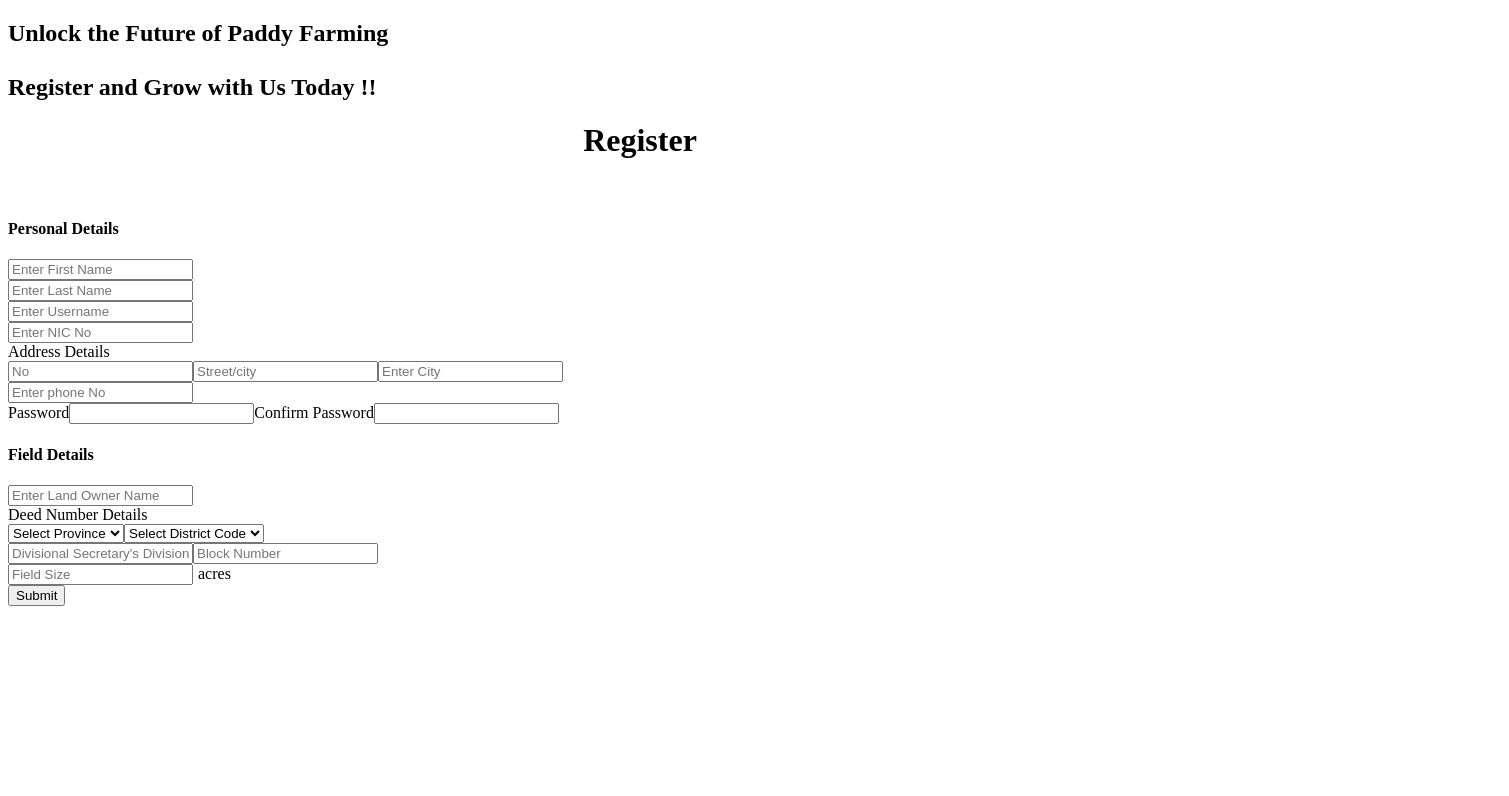
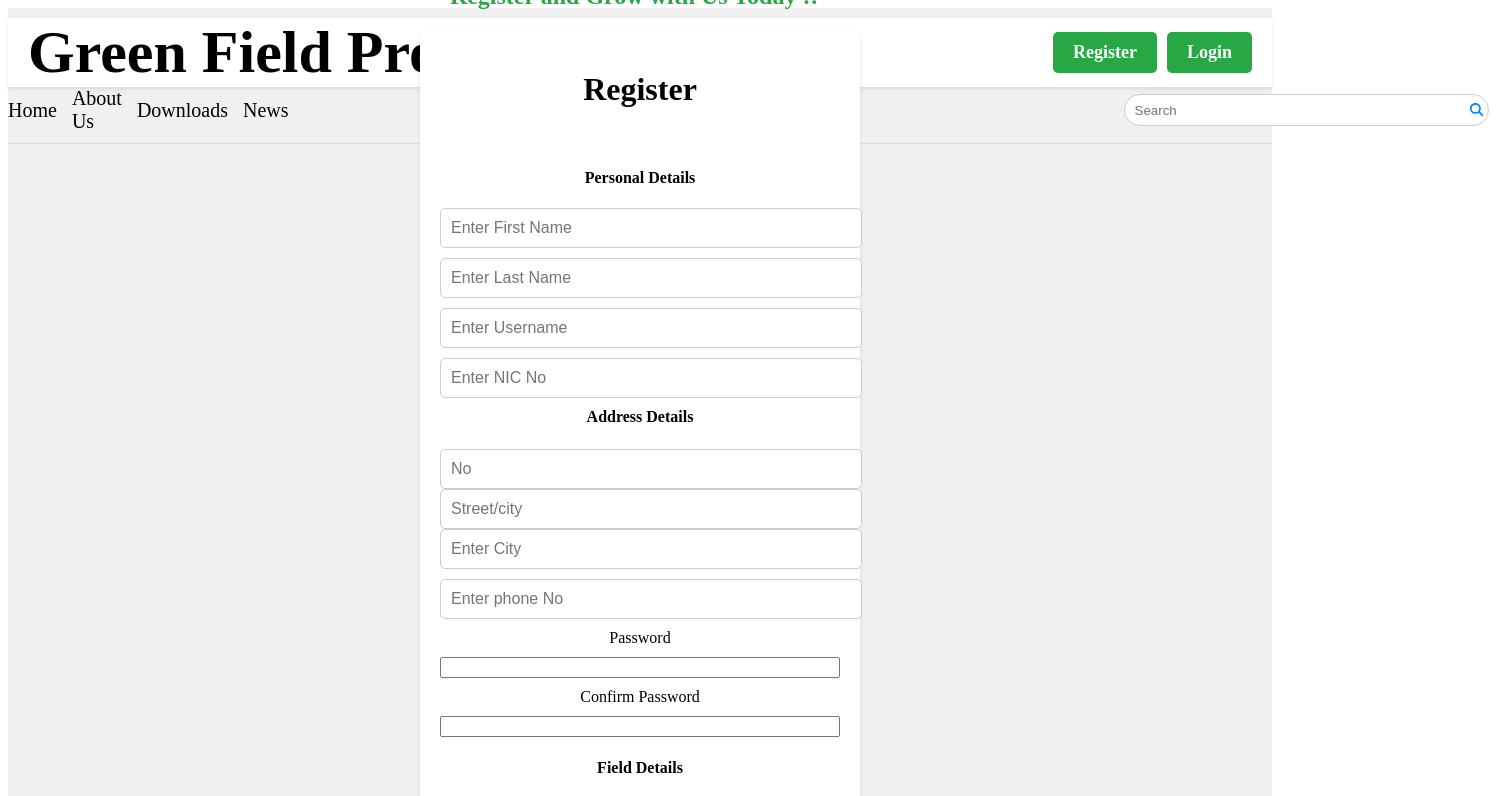
Before and after one commit to dhanuyapa/farming_mern, a React (Create React App) app in the folder project/frontend/: page /addCustomer in a window 1280 px wide. Shown: the top 796 px of the page, 1509 px wide, since content can reach past the window. Built offline with nearby package versions, Linux system fonts and the light colour scheme.

Commit message:
Header Added

```diff
--- a/project/frontend/src/App.js
+++ b/project/frontend/src/App.js
@@ -1,5 +1,6 @@
 import React from "react";
 import { BrowserRouter as Router, Route, Routes } from "react-router-dom";
+import Header from './component/Header';
 import AddCustomer from "./component/AddCustomer";
 import AllCustomers from "./component/AllCustomers";
 import Login from "./component/Login";
@@ -11,6 +12,7 @@ function App() {
   return (
     <Router>
       <div className="App">
+      <Header />
         <Routes>
           <Route path="/" element={<AllCustomers />} />
           <Route path="/addCustomer" element={<AddCustomer />} />
--- a/project/frontend/src/component/AddCustomer.js
+++ b/project/frontend/src/component/AddCustomer.js
@@ -1,6 +1,6 @@
 
 import React, {useState} from "react";
-
+import "./Registration.css";
 import axios from "axios";
 
 import { useNavigate } from 'react-router-dom';
--- /dev/null
+++ b/project/frontend/src/component/Header.css
@@ -0,0 +1,134 @@
+/* Header styles */
+header {
+    background-color: #f0f0f0;
+    border-bottom: 1px solid #ddd;
+    padding: 10px 0;
+  }
+
+  .header-top {
+    background-color: #fff;
+    box-shadow: 0px 2px 4px rgba(0, 0, 0, 0.1);
+  }
+
+  .header-container {
+    display: flex;
+    justify-content: space-between;
+    align-items: center;
+    padding: 0 20px;
+  }
+
+  .header-brand {
+    text-align: center;
+  }
+
+  .header-brand a {
+    text-decoration: none;
+  }
+
+  .header-buttons {
+    display: flex;
+    gap: 10px;
+  }
+
+  /* Navigation styles */
+  .nav-header-bottom ul {
+    display: flex;
+    list-style: none;
+    padding: 0;
+    margin: 0;
+    align-items: center;
+  }
+
+  .nav-header-bottom li {
+    margin-right: 15px;
+    font-size: 20px;
+  }
+
+  .nav-header-bottom a {
+    text-decoration: none;
+    color: #000;
+  }
+
+  .nav-header-bottom a:hover {
+    text-decoration: underline;
+  }
+
+  /* Search bar styles */
+  .rounded-search-bar {
+    display: flex;
+    align-items: center;
+    background-color: #fff;
+    border-radius: 25px;
+    padding: 0 10px;
+    margin-left: auto; /* Push to the right */
+  }
+
+ /* Search bar styles */
+.rounded-search-bar {
+    display: flex;
+    align-items: center;
+    background-color: #fff;
+    border-radius: 20px;
+    padding: 0 10px;
+    margin-left: auto; /* Push the search bar to the right corner */
+    margin-right: 20px; /* Add some right margin to adjust the position */
+  }
+
+  .rounded-search-bar {
+    display: flex;
+    align-items: center;
+    justify-content: flex-start;
+    border: 1px solid #ccc;
+    border-radius: 20px;
+    padding: 5px;
+    background-color: white;
+    height: 20px;
+    margin-left: 820px;
+}
+
+.rounded-search-bar input[type="text"] {
+    flex: 1;
+    border: none;
+    outline: none;
+    padding: 5px;
+    border-radius: 20px;
+    width: 300px;
+}
+
+.rounded-search-bar .search-button {
+    background-color: transparent;
+    border: none;
+    outline: none;
+    cursor: pointer;
+    padding: 0;
+    margin-left: 30px;
+    color: #007BFF;
+    vertical-align: top;
+}
+  /* Button styles */
+  .btn {
+    text-decoration: none;
+    font-weight: bold;
+    padding: 10px 20px;
+    border-radius: 5px;
+    font-size: 18px;
+    transition: background-color 0.3s ease-in-out;
+  }
+
+  .btn-success {
+    background-color: #28a745;
+    color: #fff;
+  }
+
+  .btn-success:hover {
+    background-color: #218838;
+  }
+
+  /* Styling for the brand link in the header */
+  .navbar-brand {
+    text-decoration: none;
+  }
+
+  .navbar-brand:hover {
+    text-decoration: none;
+  }
--- a/project/frontend/src/component/Header.js
+++ b/project/frontend/src/component/Header.js
@@ -0,0 +1,114 @@
+import React, { useState } from "react";
+import { Link } from "react-router-dom";
+import "./Header.css";
+import { FontAwesomeIcon } from "@fortawesome/react-fontawesome";
+import { faSearch } from "@fortawesome/free-solid-svg-icons";
+ // Replace with your logo image file path
+
+function Header() {
+  const [searchQuery, setSearchQuery] = useState("");
+
+  const handleSearch = () => {
+    alert(`Searching for: ${searchQuery}`);
+  };
+
+  const handleKeyPress = (event) => {
+    if (event.key === "Enter") {
+      handleSearch();
+    }
+  };
+
+  return (
+    <header>
+      <div className="header-top">
+        <nav className="navbar navbar-expand-lg navbar-light">
+          <div className="header-container">
+            <center>
+            <div className="header-brand">
+
+              <Link
+                className="navbar-brand"
+                to="/"
+                style={{
+                  color: "black",
+                  fontFamily: "Bowlby One",
+                  fontSize: "60px",
+                  fontWeight: "bold",
+                }}
+              >
+                Green Field Pro
+              </Link>
+            </div>
+            </center>
+            <div className="header-buttons">
+              <Link className="btn btn-success" to="/AddCustomer">
+                Register
+              </Link>
+              <Link className="btn btn-success" to="/loginCus">
+                Login
+              </Link>
+            </div>
+          </div>
+        </nav>
+      </div>
+      <div className="header-bottom">
+        <div className="nav-header-bottom">
+          <ul>
+            <li className="nav-item active">
+              <Link
+                className="nav-link"
+                to="/"
+                style={{ color: "black", fontSize: "20px" }}
+              >
+                Home
+              </Link>
+            </li>
+            <li className="nav-item">
+              <Link
+                className="nav-link"
+                to="/about"
+                style={{ color: "black", fontSize: "20px" }}
+              >
+                About Us
+              </Link>
+            </li>
+            <li className="nav-item">
+              <Link
+                className="nav-link"
+                to="/downloads"
+                style={{ color: "black", fontSize: "20px" }}
+              >
+                Downloads
+              </Link>
+            </li>
+            <li className="nav-item">
+              <Link
+                className="nav-link"
+                to="/news"
+                style={{ color: "black", fontSize: "20px" }}
+              >
+                News
+              </Link>
+            </li>
+            <li>
+              <div className="rounded-search-bar">
+                <input
+                  type="text"
+                  placeholder="Search"
+                  value={searchQuery}
+                  onChange={(e) => setSearchQuery(e.target.value)}
+                  onKeyPress={handleKeyPress}
+                />
+                <button className="search-button" onClick={handleSearch}>
+                  <FontAwesomeIcon icon={faSearch} />
+                </button>
+              </div>
+            </li>
+          </ul>
+        </div>
+      </div>
+    </header>
+  );
+}
+
+export default Header;
--- /dev/null
+++ b/project/frontend/src/component/Registration.css
@@ -0,0 +1,101 @@
+.add-customer-container {
+    display: flex;
+    justify-content: center;
+    align-items: center;
+    height: 100vh;
+    background-color: #f0f0f0;
+  }
+
+  .flex-container {
+    display: flex;
+    flex-direction: column;
+    align-items: center;
+  }
+
+  .container {
+    background-color: #fff;
+    border-radius: 5px;
+    padding: 20px;
+    box-shadow: 0px 2px 4px rgba(0, 0, 0, 0.1);
+    width: 400px;
+    text-align: center;
+  }
+
+  .registration-topic {
+    color: black;
+    font-size: 24px;
+    font-weight: bold;
+  }
+
+  .special-text {
+    color: #28a745;
+  }
+
+  .input-group {
+    margin: 10px 0;
+  }
+
+  .input-group input[type="text"],
+  .input-group input[type="tel"],
+  .input-group input[type="password"],
+  .input-group select {
+    width: 100%;
+    padding: 10px;
+    border: 1px solid #ccc;
+    border-radius: 5px;
+    font-size: 16px;
+    outline: none;
+  }
+
+  .input-group label {
+    display: block;
+    font-weight: bold;
+    margin-bottom: 5px;
+  }
+
+  .input-group .divisional-code-group {
+    display: flex;
+    gap: 10px;
+  }
+
+  .input-group .divisional-code-group select {
+    flex: 1;
+  }
+
+  .password-fields {
+    display: flex;
+    flex-direction: column;
+    gap: 10px;
+  }
+
+  .password-strength {
+    color: red;
+    font-size: 14px;
+  }
+
+  .input-group button[type="submit"] {
+    background-color: #28a745;
+    color: white;
+    padding: 10px 20px;
+    border: none;
+    border-radius: 5px;
+    font-size: 18px;
+    cursor: pointer;
+    transition: background-color 0.3s ease-in-out;
+  }
+
+  .input-group button[type="submit"]:hover {
+    background-color: #218838;
+  }
+
+  /* Responsive styles for smaller screens */
+  @media (max-width: 768px) {
+    .container {
+      width: 100%;
+      padding: 10px;
+    }
+
+    .registration-topic {
+      font-size: 20px;
+    }
+  }
```
